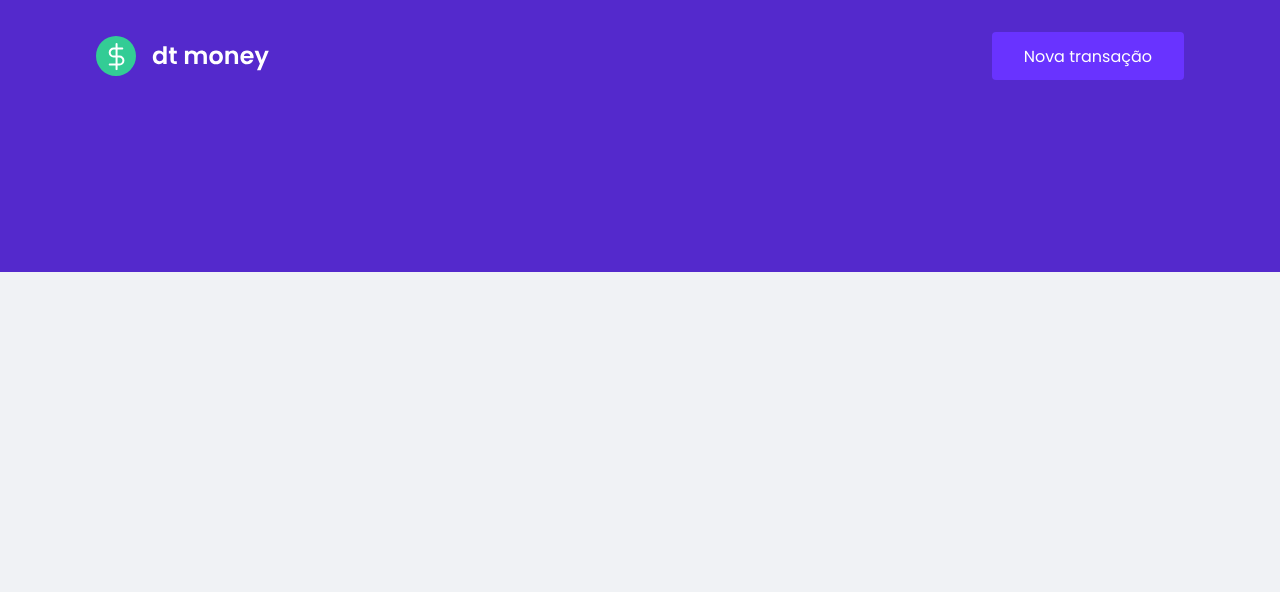
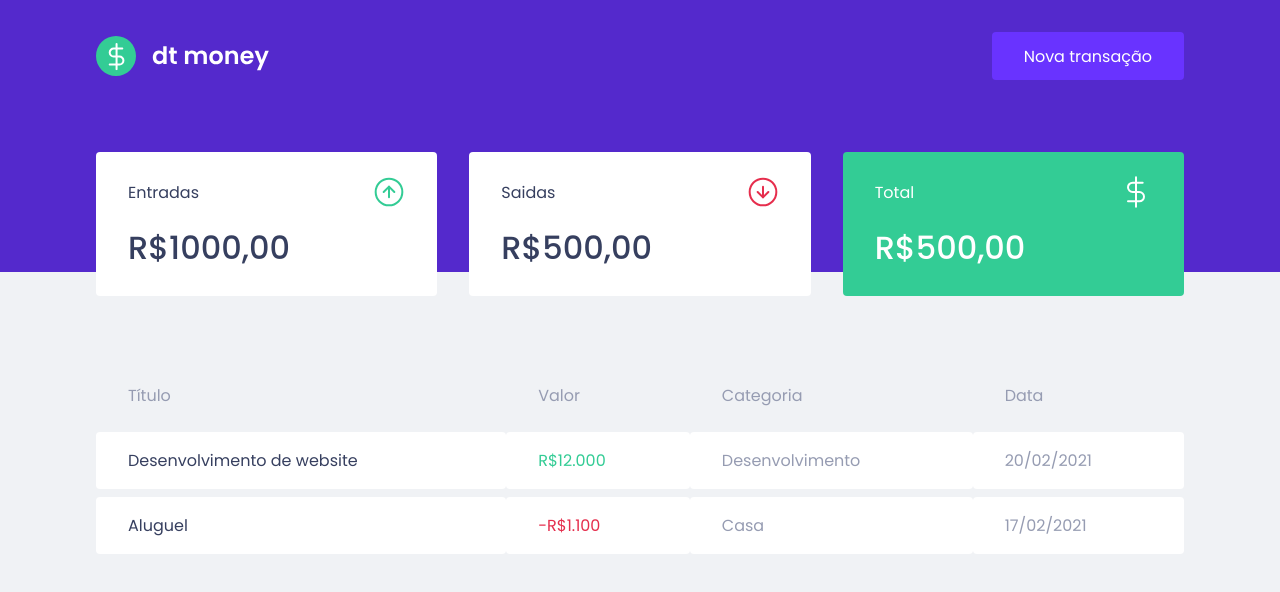
Before and after one commit to JavelFreitas/dtmoney, a React (Create React App) app: page / in a window 1280 px wide. Shown: the top 592 px of the page. Built offline with nearby package versions, Linux system fonts and the light colour scheme.

Commit message:
Componentization: done

```diff
--- a/public/index.html
+++ b/public/index.html
@@ -8,7 +8,7 @@
     <meta name="viewport" content="width=device-width, initial-scale=1">
     <link rel="shortcut icon" href="favicon.png" type="image/png">
 
-    <link href="https://fonts.googleapis.com/css2?family=Poppins:wght@400;600&display=swap" rel="stylesheet">
+    <link href="https://fonts.googleapis.com/css2?family=Poppins:wght@400;500;600&display=swap" rel="stylesheet">
     <title>dtmoney</title>
   </head>
   <body>
--- a/src/App.tsx
+++ b/src/App.tsx
@@ -1,5 +1,6 @@
 import styled from 'styled-components'
-import { Header } from './components/Header/Header';
+import { Dashboard } from './components/Dashboard';
+import { Header } from './components/Header';
 import { GlobalStyle } from './styles/global';
 
 const Title = styled.h1`
@@ -9,9 +10,10 @@
 
 export function App() {
   return (
-    <div className="App">
-        <Header />
-        <GlobalStyle/>
-    </div>
+    <>
+      <Header />
+      <Dashboard />
+      <GlobalStyle/>
+    </>
   );
 }
--- /dev/null
+++ b/src/components/Dashboard/index.tsx
@@ -0,0 +1,12 @@
+import { Summary } from "../Summary"
+import { TransactionTable } from "../TransactionsTable"
+import { Container } from "./style"
+
+export function Dashboard(){
+    return (
+        <Container>
+            <Summary />
+            <TransactionTable />
+        </Container>
+    )
+}
--- /dev/null
+++ b/src/components/Dashboard/style.ts
@@ -0,0 +1,7 @@
+import styled from "styled-components";
+
+export const Container = styled.main`
+    max-width: 1120px;
+    margin: 0 auto;
+    padding: 2.5rem 1rem;
+`;
--- /dev/null
+++ b/src/components/Summary/index.tsx
@@ -0,0 +1,32 @@
+import { Container } from "./styles";
+import incomeImg from '../../assets/Entradas.svg'
+import outcomeImg from '../../assets/Saidas.svg'
+import totalImg from '../../assets/Total.svg'
+
+export function Summary(){
+    return (
+        <Container>
+            <div>
+                <header>
+                    <p>Entradas</p>
+                    <img src={incomeImg} alt="Entradas" />
+                </header>
+                <strong>R$1000,00</strong>
+            </div>
+            <div>
+                <header>
+                    <p>Saidas</p>
+                    <img src={outcomeImg} alt="Saidas" />
+                </header>
+                <strong>R$500,00</strong>
+            </div>
+            <div className='highlight-background'>
+                <header>
+                    <p>Total</p>
+                    <img src={totalImg} alt="Total" />
+                </header>
+                <strong>R$500,00</strong>
+            </div>
+        </Container>
+    )
+}
--- /dev/null
+++ b/src/components/Summary/styles.ts
@@ -0,0 +1,34 @@
+import styled from "styled-components";
+
+export const Container = styled.div`
+    display: grid;
+    grid-template-columns: repeat(3, 1fr);
+    gap: 2rem;
+    margin-top: -10rem;
+
+    div{
+        background: var(--shape);
+        padding: 1.5rem 2rem;
+        border-radius: 0.25rem;
+        color: var(--text-title);
+
+        header {
+            display: flex;
+            align-items: center;
+            justify-content: space-between;
+        }
+
+        strong {
+            display: block;
+            margin-top: 1rem;
+            font-size: 2rem;
+            font-weight: 500;
+            line-height: 3rem;
+        }
+
+        &.highlight-background {
+            background: var(--green);
+            color: #FFF;
+        }
+    }
+`;
--- /dev/null
+++ b/src/components/TransactionsTable/index.tsx
@@ -0,0 +1,33 @@
+import { Container } from "./styles";
+
+export function TransactionTable() {
+    return (
+        <Container>
+            <table>
+                <thead>
+                    <tr>
+                        <th>Título</th>
+                        <th>Valor</th>
+                        <th>Categoria</th>
+                        <th>Data</th>
+                    </tr>
+                </thead>
+
+                <tbody>
+                    <tr>
+                        <td>Desenvolvimento de website</td>
+                        <td className="deposit">R$12.000</td>
+                        <td>Desenvolvimento</td>
+                        <td>20/02/2021</td>
+                    </tr>
+                    <tr>
+                        <td>Aluguel</td>
+                        <td className="withdraw">-R$1.100</td>
+                        <td>Casa</td>
+                        <td>17/02/2021</td>
+                    </tr>
+                </tbody>
+            </table>
+        </Container>
+    )
+}
--- /dev/null
+++ b/src/components/TransactionsTable/styles.ts
@@ -0,0 +1,38 @@
+import styled from "styled-components";
+
+export const Container = styled.div`
+    margin-top: 4rem;
+
+    table {
+        width: 100%;
+        border-spacing: 0 0.5rem;
+
+        th{
+            color: var(--text-body);
+            font-weight: 400;
+            padding: 1rem 2rem;
+            text-align: left;
+            line-height: 1.5rem;
+        }
+
+        td {
+            padding: 1rem 2rem;
+            border: 0;
+            background: var(--shape);
+            color: var(--text-body);
+            border-radius: 0.25rem;
+
+            &:first-child {
+                color: var(--text-title);
+            }
+
+            &.deposit {
+                color: var(--green);
+            }
+
+            &.withdraw {
+                color: var(--red);
+            }
+        }
+    }
+`;
--- a/src/styles/global.ts
+++ b/src/styles/global.ts
@@ -4,6 +4,7 @@
     :root {
         --backgroung: #F0F2F5;
         --shape: #FFFFFF;
+        --green: #33CC95;
 
         --red: #E52E4D;
         --blue: #5429CC;
```
Also changed, not shown: src/assets/Saidas.svg (renamed from src/assets/Saídas.svg), src/components/Header/index.tsx (renamed from src/components/Header/Header.tsx).
